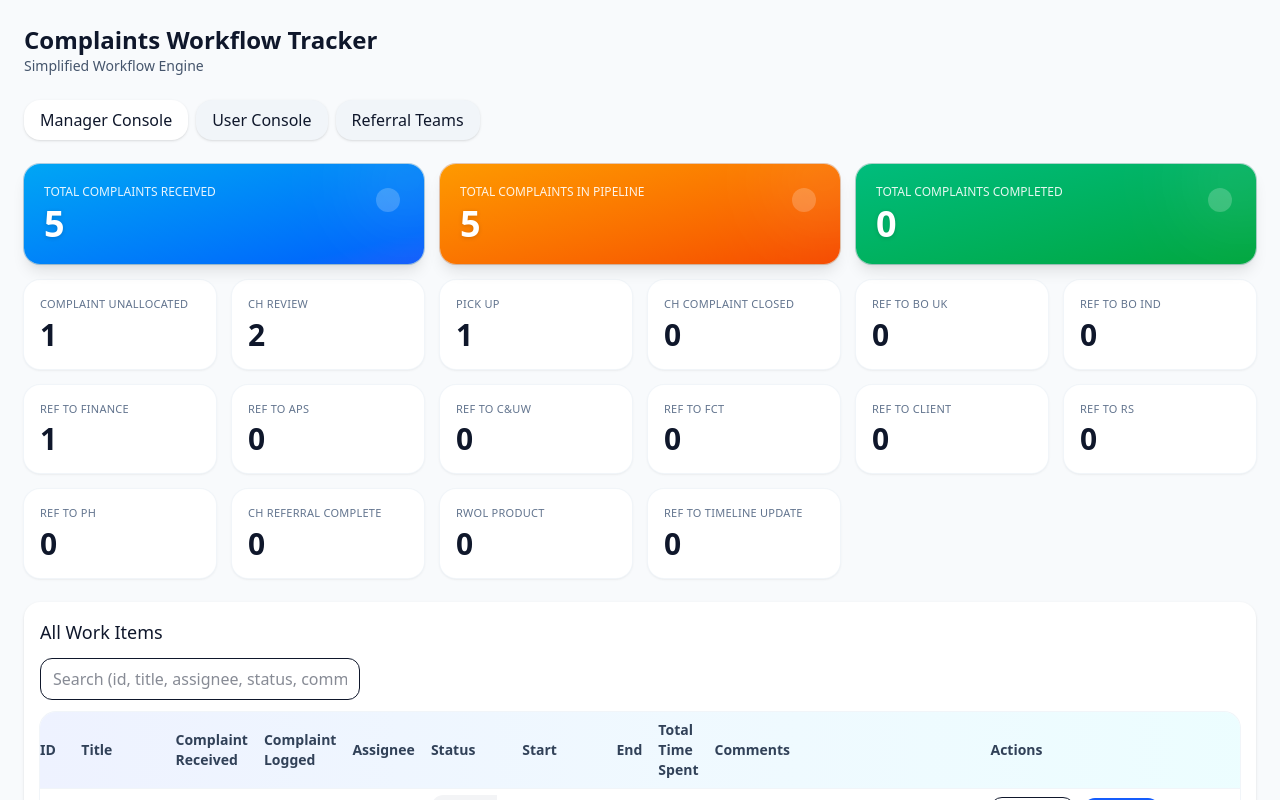
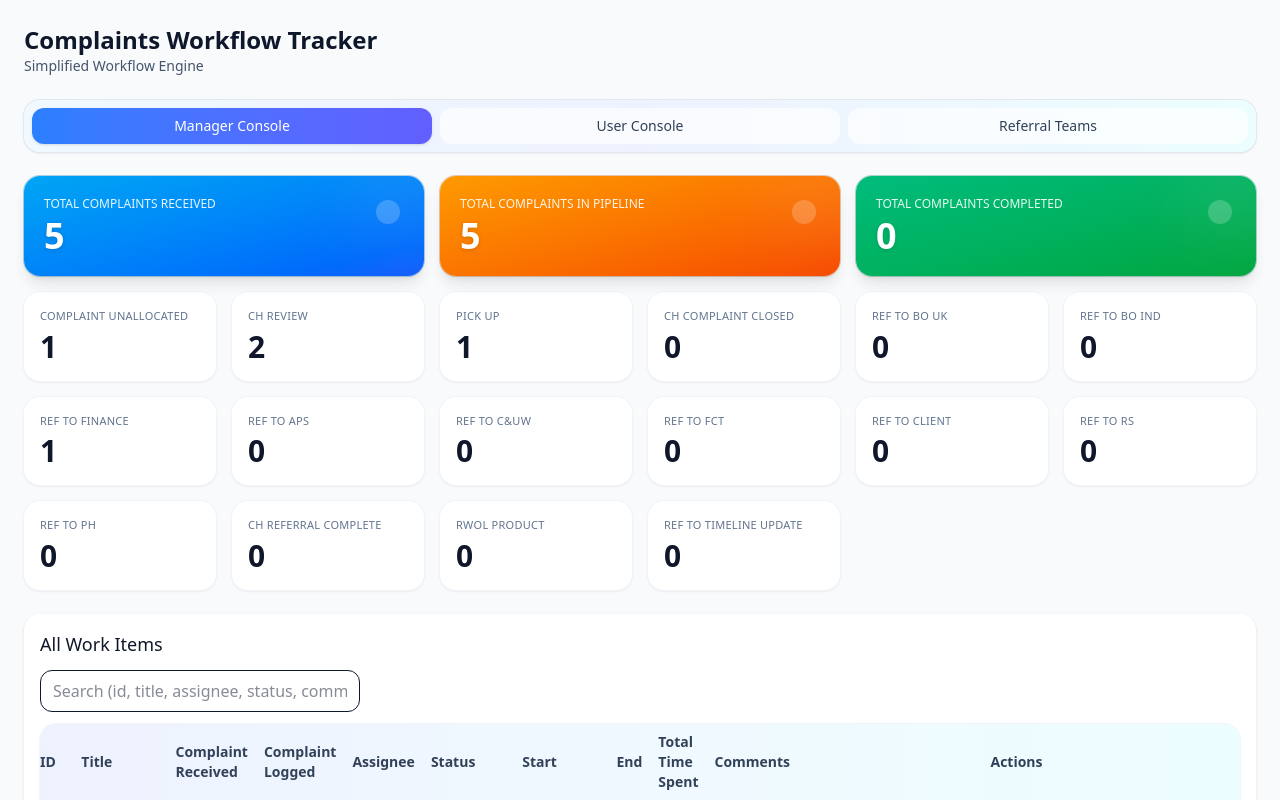
Before and after one commit to Mahiprabhu/workflow-ui, a React (Vite) app: page / in a window 1280 px wide. Shown: the top 800 px of the page. Built offline with nearby package versions, Linux system fonts and the light colour scheme.

Commit message:
ui modernisation

```diff
--- a/src/App.jsx
+++ b/src/App.jsx
@@ -466,16 +466,40 @@ React.useEffect(() => {
         </header>
 
         {/* Tabs */}
-        <div className="mb-6 flex gap-2">
-          <button className={`px-4 py-2 rounded-2xl shadow-sm ${tab === "manager" ? "bg-white" : "bg-slate-100"}`} onClick={() => setTab("manager")}>
+        <div className="mb-6 flex gap-2 rounded-2xl bg-gradient-to-r from-sky-50 via-indigo-50 to-cyan-50 p-2 shadow-sm ring-1 ring-slate-200">
+          <button
+            className={`flex-1 rounded-xl px-4 py-2 text-sm font-medium transition ${
+              tab === "manager"
+                ? "bg-gradient-to-r from-blue-500 to-indigo-500 text-white shadow"
+                : "bg-white/70 text-slate-700 hover:bg-white"
+            }`}
+            onClick={() => setTab("manager")}
+          >
             Manager Console
           </button>
-          <button className={`px-4 py-2 rounded-2xl shadow-sm ${tab === "user" ? "bg-white" : "bg-slate-100"}`} onClick={() => setTab("user")}>
+
+          <button
+            className={`flex-1 rounded-xl px-4 py-2 text-sm font-medium transition ${
+              tab === "user"
+                ? "bg-gradient-to-r from-emerald-500 to-teal-500 text-white shadow"
+                : "bg-white/70 text-slate-700 hover:bg-white"
+            }`}
+            onClick={() => setTab("user")}
+          >
             User Console
           </button>
-          <button className={`px-4 py-2 rounded-2xl shadow-sm ${tab === "referrals" ? "bg-white" : "bg-slate-100"}`} onClick={() => setTab("referrals")}>
+
+          <button
+            className={`flex-1 rounded-xl px-4 py-2 text-sm font-medium transition ${
+              tab === "referrals"
+                ? "bg-gradient-to-r from-purple-500 to-fuchsia-500 text-white shadow"
+                : "bg-white/70 text-slate-700 hover:bg-white"
+            }`}
+            onClick={() => setTab("referrals")}
+          >
             Referral Teams
           </button>
+
         </div>
 
         {/* ---------- Manager Console ---------- */}
```
